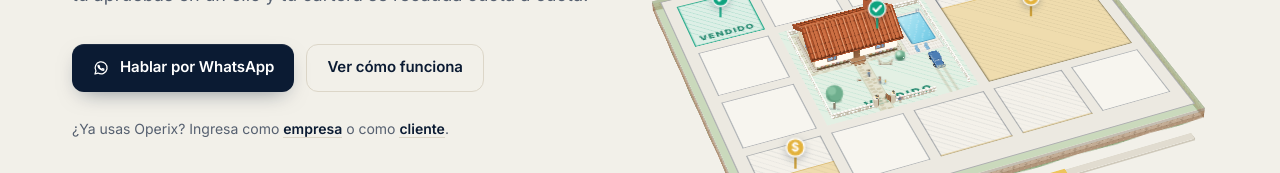
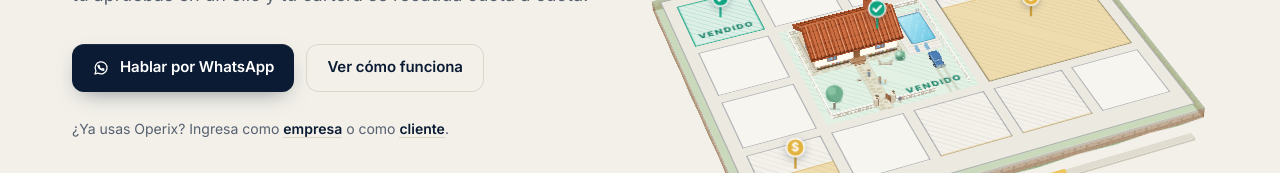
Before and after one commit to 96danielr/cobranza-inmobiliaria-frontend, a Next.js app: page / in a window 1280 px wide. Shown: the part 465-638 px from the top of the page. Built offline with nearby package versions, Linux system fonts and the light colour scheme.

Commit message:
feat(landing): uniform VENDIDO size, bottom-right on large lots, raised from the edge

```diff
--- a/src/components/landing/hero/hero-scene.css
+++ b/src/components/landing/hero/hero-scene.css
@@ -239,7 +239,7 @@
 .landing .ox .bb.done.signed .p2 { transform: scale(0); opacity: 0; }
 .landing .ox .bb.done.signed .p3 { transform: scale(1); opacity: 1; }
 /* "VENDIDO" painted inside each paid lot, along its bottom (front) edge */
-.landing .ox .sold-tag { position: absolute; left: 0; right: 0; bottom: 3px; text-align: center; font-size: 9px; font-weight: 800; letter-spacing: .14em;
+.landing .ox .sold-tag { position: absolute; left: 0; right: 0; bottom: 6px; text-align: center; font-size: 9px; font-weight: 800; letter-spacing: .14em;
   color: #0B7A5F; opacity: 0; transform: translateY(3px); transition: opacity .5s ease .15s, transform .5s ease .15s; pointer-events: none; }
 .landing .ox .paid > .sold-tag, .landing .ox .site.paid > .sold-tag { opacity: .9; transform: none; }
-.landing .ox .site > .sold-tag { font-size: 11px; bottom: 4px; }
+.landing .ox .site > .sold-tag { font-size: 9px; bottom: 9px; left: auto; right: 10px; text-align: right; }   /* inside the fence line */   /* large lots: same size, bottom-right corner */
```
